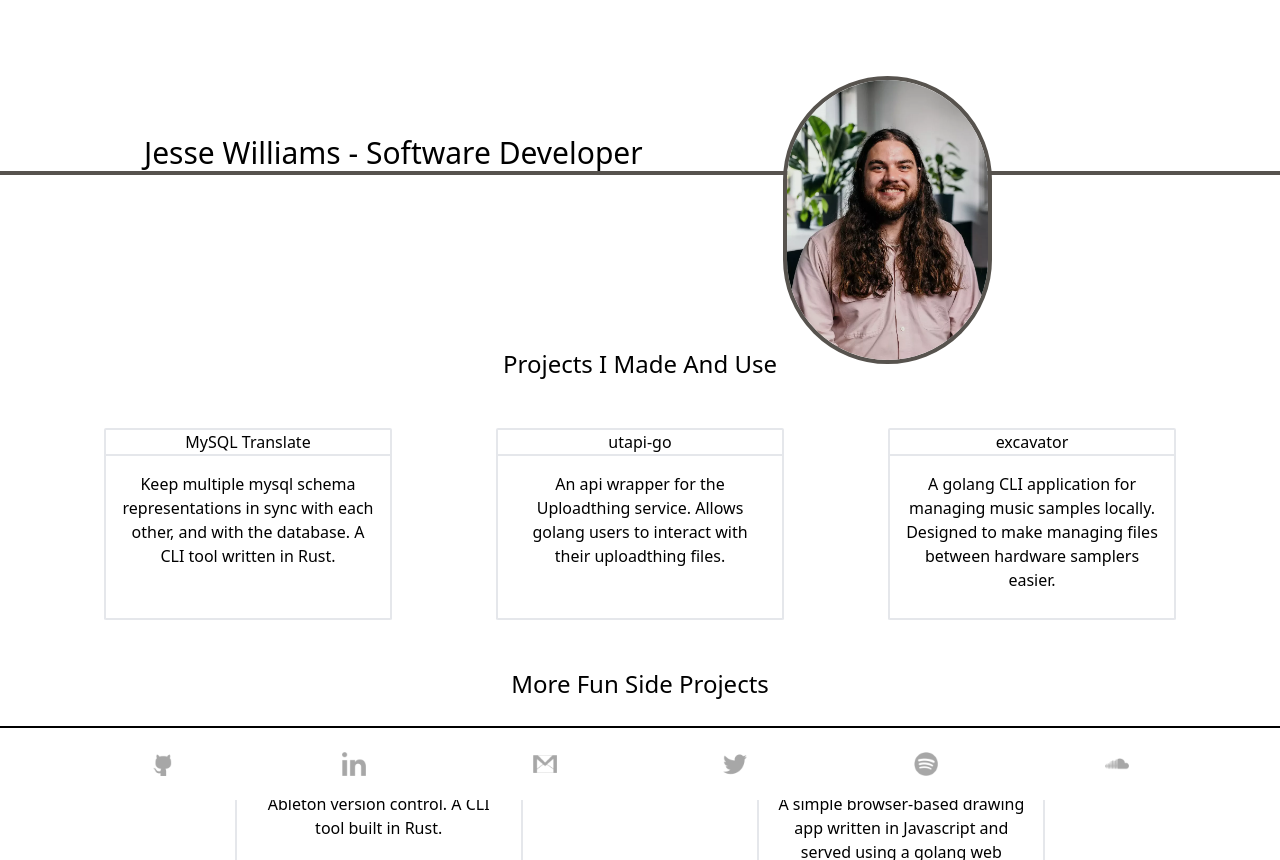
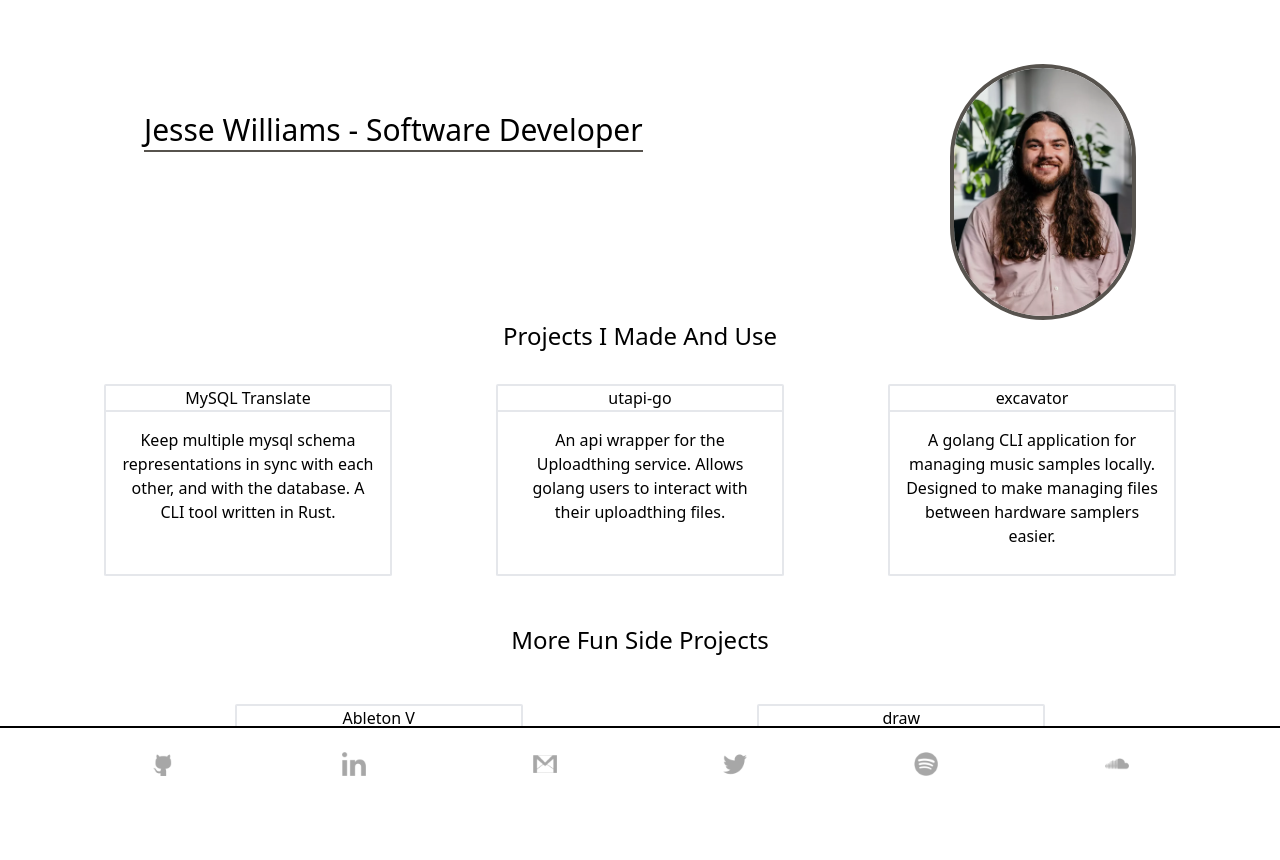
Before and after one commit to jesses-code-adventures/portfolio, a SvelteKit app: page / in a window 1280 px wide. After the commit the page ends 800 px from the top, so only its background shows below. Built offline with nearby package versions, Linux system fonts and the light colour scheme.

Commit message:
feat: clean up homepage and add google html file

```diff
--- /dev/null
+++ b/google2820014ca3243300.html
@@ -0,0 +1 @@
+google-site-verification: google2820014ca3243300.html
--- /dev/null
+++ b/src/lib/FunProjectsView.svelte
@@ -0,0 +1,25 @@
+<script>
+	import ProjectPreview from '$lib/ProjectPreview.svelte';
+	/** @type {boolean} */
+	export let title = false;
+</script>
+
+<div id="funSideProjectsContainer">
+	{#if title}
+		<h2 class="py-12 text-2xl">More Fun Side Projects</h2>
+	{/if}
+	<div
+		class="mx-auto flex w-full flex-col items-center justify-evenly justify-items-center gap-y-8 sm:flex-row"
+	>
+		<ProjectPreview
+			name="Ableton V"
+			description="Ableton version control. A CLI tool built in Rust."
+			url="/projects/ableton_v/"
+		/>
+		<ProjectPreview
+			name="draw"
+			description="A simple browser-based drawing app written in Javascript and served using a golang web server."
+			url="/projects/draw/"
+		/>
+	</div>
+</div>
--- a/src/lib/Navbar.svelte
+++ b/src/lib/Navbar.svelte
@@ -1,4 +1,4 @@
-<div class="flex w-full justify-evenly sm:px-16 dark:bg-stone-900">
+<div class="fixed top-0 flex w-full justify-evenly sm:px-16 dark:bg-stone-900">
     <a class="p-4 text-white dark:hover:bg-stone-700 sm:text-xl" href="/">Home</a>
     <a class="p-4 text-white dark:hover:bg-stone-700 sm:text-xl" href="/background">Background</a>
     <a class="p-4 text-white dark:hover:bg-stone-700 sm:text-xl" href="/projects">Projects</a>
--- /dev/null
+++ b/src/lib/ProjectsList.svelte
@@ -0,0 +1,30 @@
+<script>
+	import ProjectPreview from './ProjectPreview.svelte';
+	/** @type {boolean} */
+	export let title = false;
+</script>
+
+<div id="makeAndUseContainer" class="">
+	{#if title}
+		<h2 class="pb-8 text-2xl">Projects I Made And Use</h2>
+	{/if}
+	<div
+		class="mx-auto flex w-full flex-col items-center justify-evenly justify-items-center gap-y-8 sm:flex-row"
+	>
+		<ProjectPreview
+			name="MySQL Translate"
+			description="Keep multiple mysql schema representations in sync with each other, and with the database. A CLI tool written in Rust."
+			url="/projects/mysql_translate/"
+		/>
+		<ProjectPreview
+			name="utapi-go"
+			description="An api wrapper for the Uploadthing service. Allows golang users to interact with their uploadthing files."
+			url="/projects/utapi-go/"
+		/>
+		<ProjectPreview
+			name="excavator"
+			description="A golang CLI application for managing music samples locally. Designed to make managing files between hardware samplers easier."
+			url="/projects/excavator/"
+		/>
+	</div>
+</div>
--- a/src/routes/+page.svelte
+++ b/src/routes/+page.svelte
@@ -1,6 +1,7 @@
 <script>
-	import ProjectPreview from '$lib/ProjectPreview.svelte';
 	import Image from '$lib/Image.svelte';
+	import ProjectsList from '$lib/ProjectsList.svelte';
+	import FunProjectsView from '$lib/FunProjectsView.svelte';
 </script>
 
 <svelte:head>
@@ -11,50 +12,15 @@
 	/>
 </svelte:head>
 
-<div class="flex flex-col justify-between text-center pb-8">
-	<div class="h-72 flex justify-between">
-		<div class="relative flex flex-col justify-end md:h-2/5 md:border-b-4 border-stone-600 w-full">
-			<h1 class="text-3xl md:text-left sm:pl-12 lg:pl-36">Jesse Williams - Software Developer</h1>
-			<Image
-				src="headshot.webp"
-				tailwindClass="absolute right-20 sm:right-64 md:right-20 lg:right-72 top-4 object-scale-down rounded-full h-72 border-4 border-stone-600"
-				alt="Photo of jesse"
-			/>
-		</div>
-	</div>
-	<h2 class="pb-12 text-2xl">Projects I Made And Use</h2>
-	<div
-		class="flex flex-col sm:flex-row justify-evenly w-full justify-items-center items-center mx-auto gap-y-8"
-	>
-		<ProjectPreview
-			name="MySQL Translate"
-			description="Keep multiple mysql schema representations in sync with each other, and with the database. A CLI tool written in Rust."
-			url="/projects/mysql_translate/"
-		/>
-		<ProjectPreview
-			name="utapi-go"
-			description="An api wrapper for the Uploadthing service. Allows golang users to interact with their uploadthing files."
-			url="/projects/utapi-go/"
-		/>
-		<ProjectPreview
-			name="excavator"
-			description="A golang CLI application for managing music samples locally. Designed to make managing files between hardware samplers easier."
-			url="/projects/excavator/"
+<div class="flex flex-col text-center">
+	<div class="flex flex-col sm:flex-row justify-between pt-16 sm:px-36">
+		<h1 class="text-3xl md:text-left sm:pt-12"><span class="sm:border-b-2 border-stone-600">Jesse Williams - Software Developer</span></h1>
+		<Image
+			src="headshot.webp"
+			tailwindClass="h-64 py-4 sm:py-0 sm:rounded-full sm:border-4 border-stone-600 object-scale-down"
+			alt="Photo of jesse"
 		/>
 	</div>
-	<h2 class="py-12 text-2xl">More Fun Side Projects</h2>
-	<div
-		class="flex flex-col sm:flex-row justify-evenly w-full justify-items-center items-center mx-auto gap-y-8"
-	>
-		<ProjectPreview
-			name="Ableton V"
-			description="Ableton version control. A CLI tool built in Rust."
-			url="/projects/ableton_v/"
-		/>
-		<ProjectPreview
-			name="draw"
-			description="A simple browser-based drawing app written in Javascript and served using a golang web server."
-			url="/projects/draw/"
-		/>
-	</div>
+	<ProjectsList title={true} />
+	<FunProjectsView title={true} />
 </div>
--- a/src/routes/projects/+page.svelte
+++ b/src/routes/projects/+page.svelte
@@ -0,0 +1,17 @@
+<script>
+	import ProjectsList from '$lib/ProjectsList.svelte';
+	import FunProjectsView from '$lib/FunProjectsView.svelte';
+</script>
+
+<svelte:head>
+	<title>Projects - Jesse Williams</title>
+	<meta
+		name="description"
+		content="List of projects by Jesse Williams."
+	/>
+</svelte:head>
+
+<div class="flex h-full flex-col justify-evenly text-center">
+	<ProjectsList title={false} />
+	<FunProjectsView title={false} />
+</div>
```
Also changed, not shown: 1 other file (tests, documents, lock files or other folders).
